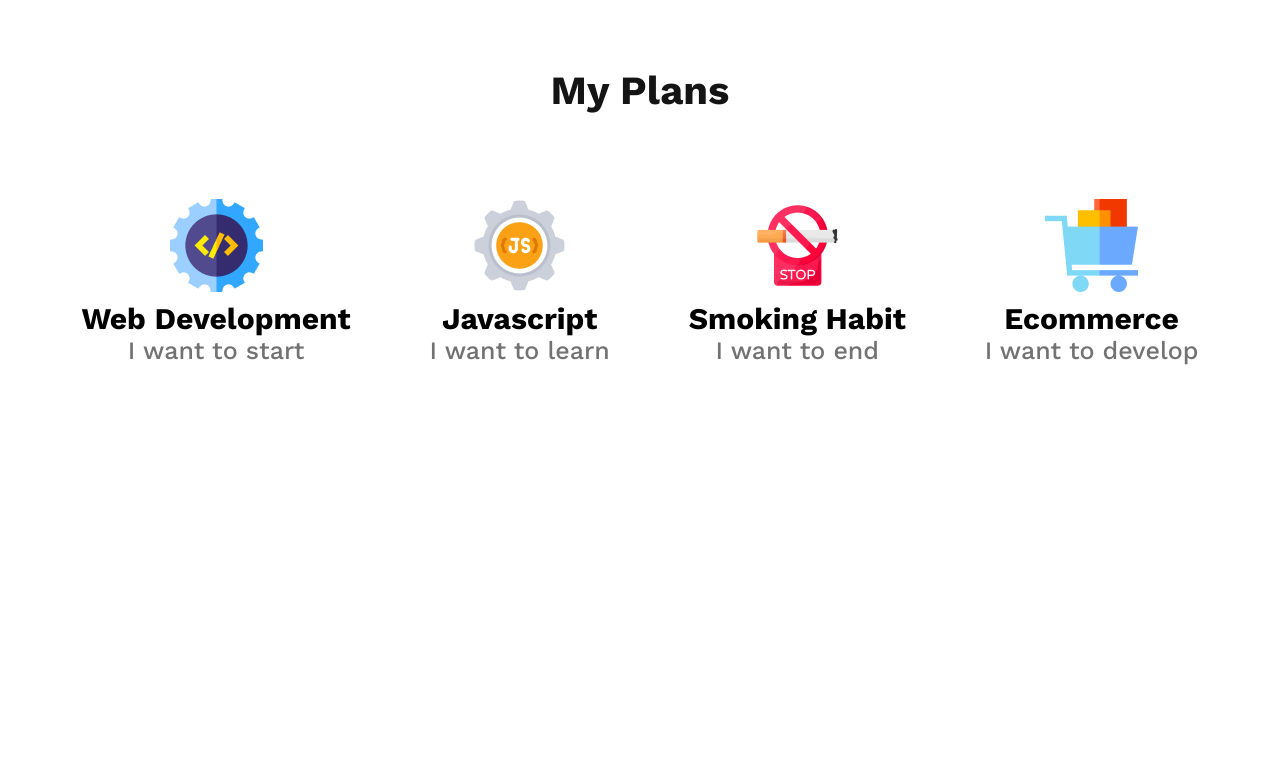
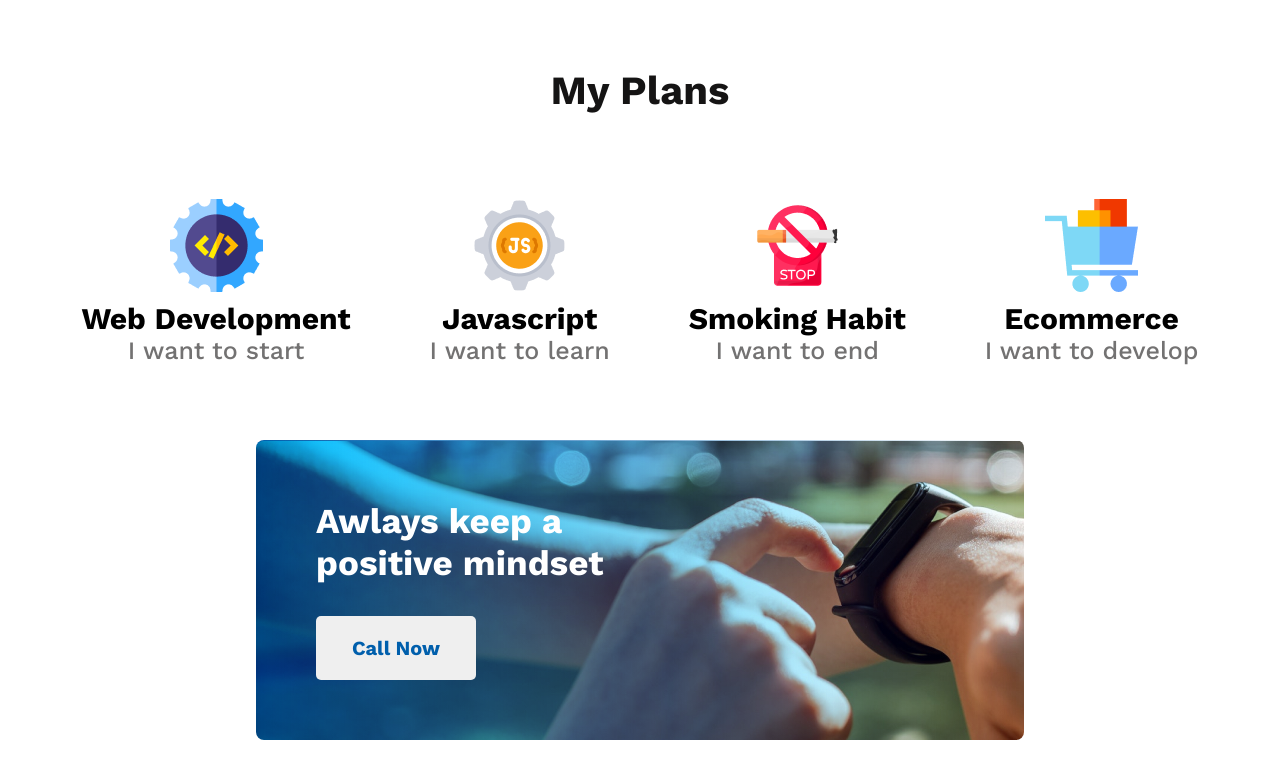
Before and after one commit to SiamulIslamShuvo/New-Year, a plain HTML site: page index.html in a window 1280 px wide. Shown: the part 1657-2427 px from the top of the page. Before the commit the page ends 2097 px from the top, so only its background shows below. Drawn offline with nearby package versions, Linux system fonts and the light colour scheme.

Commit message:
plan update

```diff
--- a/index.html
+++ b/index.html
@@ -60,7 +60,12 @@
                 </div>
             </div>
         </div>
-        <div></div>
+        <div class="cta">
+            <div class="cta-content">
+                <h2 class="cta-title">Awlays keep a positive mindset</h2>
+                <button class="primary-btn">Call Now</button>
+            </div>
+        </div>
     <section>
 
     </section>
--- a/styles/style.css
+++ b/styles/style.css
@@ -103,3 +103,22 @@ li{
     font-size: 25px;
     color: #737272;
 }
+/* call to action */
+
+.cta{
+    background-image: url(../images/watch.png), linear-gradient(90deg, #005FAC 0%, rgba(0, 95, 172, 0) 100%);
+    background-blend-mode: overlay;
+    background-repeat: no-repeat;
+    width: 60%;
+    margin: 30px auto;
+    border-radius: 8px;
+}
+.cta-title{
+    font-weight: 700;
+    font-size: 35px;
+    color: #FFFFFF
+}
+.cta-content{
+    padding: 60px;
+    width: 40%;
+}
```
